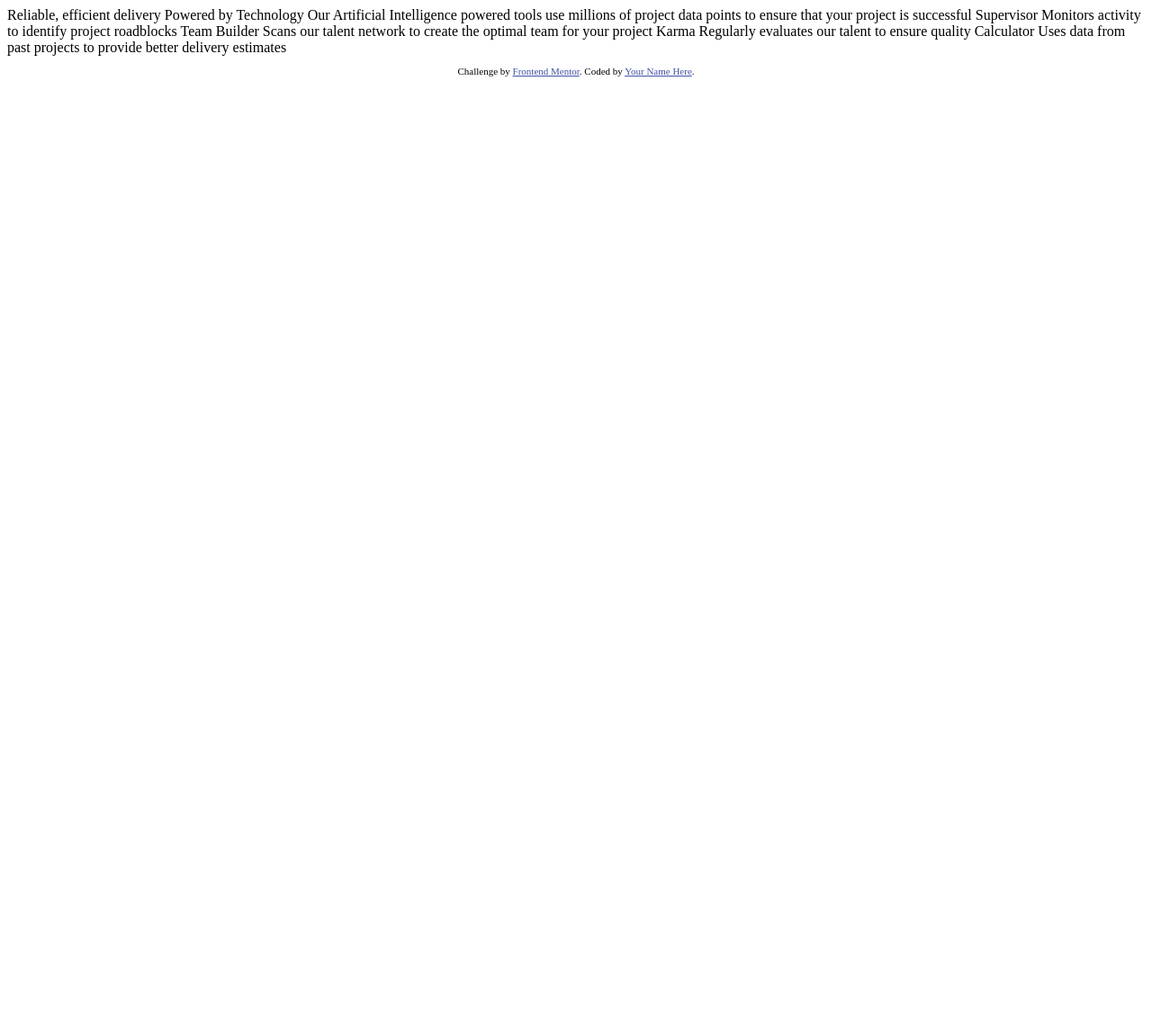
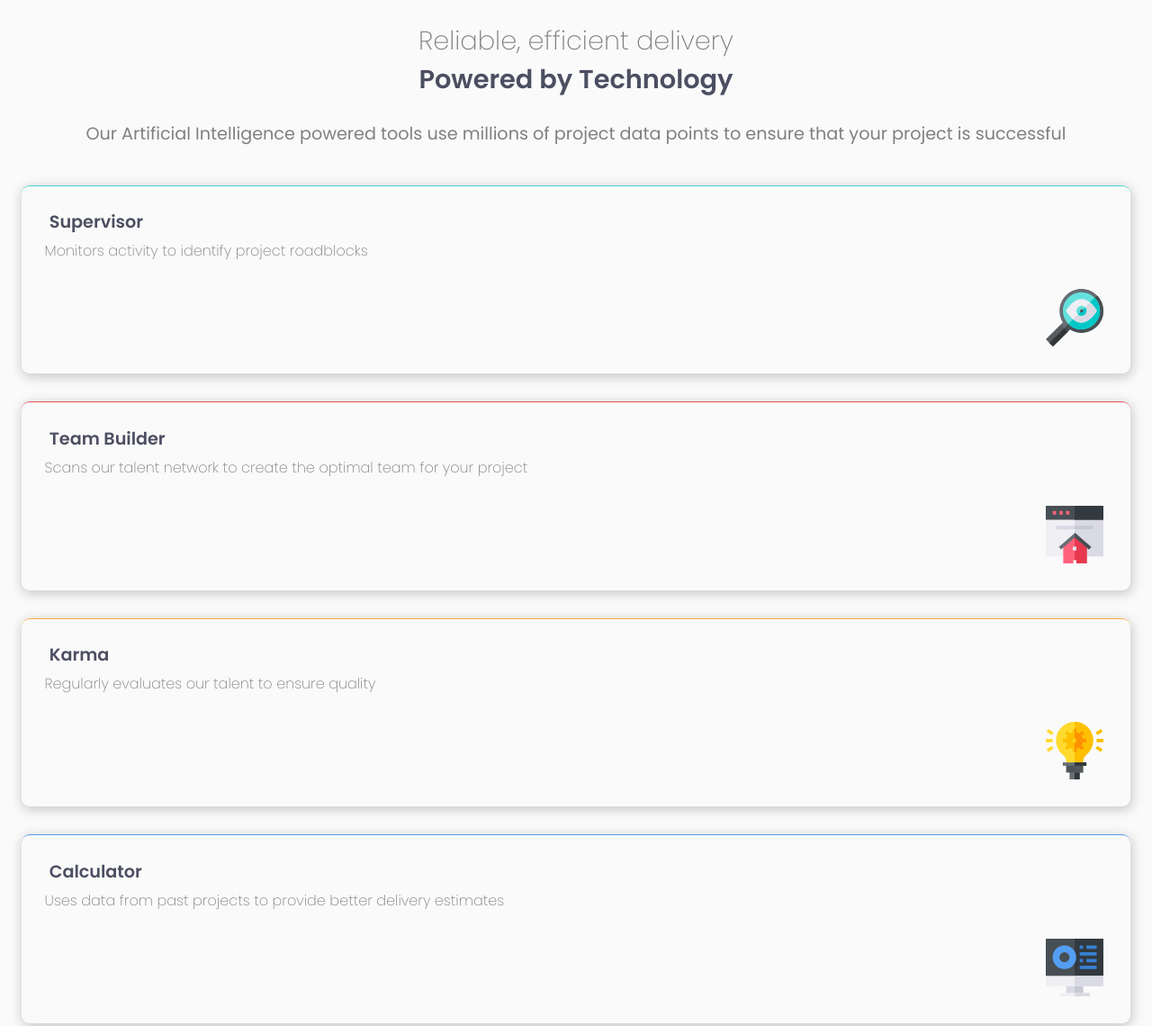
Before and after one commit to sejir76/four-card-feature-section-master, a plain HTML site: page index.html in a window 1280 px wide. Shown: the top 1140 px of the page at 90% size. Before the commit the page ends 800 px from the top, so only its background shows below. Drawn offline with Linux system fonts and the light colour scheme.

Commit message:
desarrollo

```diff
--- a/index.html
+++ b/index.html
@@ -1,45 +1,52 @@
 <!DOCTYPE html>
 <html lang="en">
-<head>
-  <meta charset="UTF-8">
-  <meta name="viewport" content="width=device-width, initial-scale=1.0"> <!-- displays site properly based on user's device -->
+	<head>
+		<meta charset="UTF-8" />
+		<meta name="viewport" content="width=device-width, initial-scale=1.0" />
+		<!-- displays site properly based on user's device -->
 
-  <link rel="icon" type="image/png" sizes="32x32" href="./images/favicon-32x32.png">
+		<link rel="icon" type="image/png" sizes="32x32" href="./images/favicon-32x32.png" />
 
-  <title>Frontend Mentor | Four card feature section</title>
+		<title>Frontend Mentor | Four card feature section</title>
 
-  <!-- Feel free to remove these styles or customise in your own stylesheet 👍 -->
-  <style>
-    .attribution { font-size: 11px; text-align: center; }
-    .attribution a { color: hsl(228, 45%, 44%); }
-  </style>
-</head>
-<body>
+		<link rel="stylesheet" href="main.css" />
+	</head>
+	<body>
+		<main class="principal">
 
-  Reliable, efficient delivery
-  Powered by Technology
+			<div class="superior">
+				<h2 class="cabecera light"> Reliable, efficient delivery</h2>
+				<h2 class="cabecera bold"> Powered by Technology</h2>
 
-  Our Artificial Intelligence powered tools use millions of project data points
-  to ensure that your project is successful
+				<p class="tools">
+					Our Artificial Intelligence powered tools use millions of project data points to ensure that your
+					project is successful</p
+				>
+			</div>
 
-  Supervisor
-  Monitors activity to identify project roadblocks
+			<div class="supervisor">
+        <h4>Supervisor</h4>
+        <p class="bloque supervisor___font "> Monitors activity to identify project roadblocks</p>
+        <img src="images/icon-supervisor.svg" alt="Supervisor" class="icon">
+        </div>
 
-  Team Builder
-  Scans our talent network to create the optimal team for your project
+			<div class="team">
+        <h4>Team Builder</h4>
+        <p class="bloque"> Scans our talent network to create the optimal team for your project</p>
+        <img src="images/icon-team-builder.svg" alt="Team" class="icon">
+      </div>
 
-  Karma
-  Regularly evaluates our talent to ensure quality
+			<div class="karma">
+        <h4>Karma</h4>
+        <p class="bloque"> Regularly evaluates our talent to ensure quality</p>
+        <img src="images/icon-karma.svg" alt="Karma" class="icon">
+      </div>
 
-  Calculator
-  Uses data from past projects to provide better delivery estimates
-
-
-  <footer>
-    <p class="attribution">
-      Challenge by <a href="https://www.frontendmentor.io?ref=challenge" target="_blank">Frontend Mentor</a>.
-      Coded by <a href="#">Your Name Here</a>.
-    </p>
-  </footer>
-</body>
+			<div class="calculator">
+        <h4>Calculator</h4>
+        <p class="bloque"> Uses data from past projects to provide better delivery estimates</p>
+        <img src="images/icon-calculator.svg" alt="Calculator" class="icon">
+      </div>
+		</main>
+	</body>
 </html>
--- /dev/null
+++ b/main.css
@@ -0,0 +1,128 @@
+@import url('https://fonts.googleapis.com/css2?family=Poppins:wght@200;400;600&display=swap');
+
+* {
+	box-sizing: border-box;
+}
+
+html,
+body {
+	height: 100%;
+	margin: 0;
+	padding: 0;
+}
+
+body {
+	background-color: hsl(0, 0%, 98%);
+    min-width: 375px;
+    font-family: 'Poppins', sans-serif;
+}
+
+main {
+    text-align: center;
+
+	display: grid;
+	grid-gap: 15px;
+
+    grid-template-areas: none;
+
+}
+
+.superior :first-of-type{
+	grid-area:span;
+
+
+}
+
+.supervisor {
+
+    border-top: 1px solid hsl(180, 62%, 55%);
+    border-radius: 9px;
+    box-shadow: 1px 3px 13px 1px rgba(0,0,0,0.2);
+    margin: 1vh 3vh;
+    background-color: hsl(0, 0%, 98%);
+	grid-area: span;
+}
+
+.team {
+    border-top: 1px solid hsl(0, 78%, 62%);
+    border-radius: 9px;
+    box-shadow: 1px 3px 13px 1px rgba(0,0,0,0.2);
+    margin: 1vh 3vh;
+    background-color:hsl(0, 0%, 98%);
+	grid-area: span;
+}
+
+.karma {
+    border-top: 1px solid hsl(34, 97%, 64%);
+    border-radius: 9px;
+    box-shadow: 1px 3px 13px 1px rgba(0,0,0,0.2);
+    margin: 1vh 3vh;
+    background-color:hsl(0, 0%, 98%);
+	grid-area: span;
+}
+
+.calculator {
+    border-top: 1px solid hsl(212, 86%, 64%);
+    border-radius: 9px;
+    box-shadow: 1px 3px 13px 1px rgba(0,0,0,0.2);
+    margin: 1vh 3vh;
+    background-color:hsl(0, 0%, 98%);
+	grid-area: span;
+    margin-bottom: 25px;
+}
+
+h4, .bloque{
+    text-align: left;
+    margin-left: 1.6em;
+    margin-bottom: 30px;
+
+}
+
+.bloque{
+    color: gray;
+    font-weight: 200;
+    margin-top: 0em;
+}
+
+h4{
+    font-size: 1.2rem;
+    font-weight: 600;
+    color:hsl(234, 12%, 34%);
+    margin-bottom: 5px;
+}
+
+.supervisor___font{
+    margin-right: 1px;
+}
+
+.icon{
+    margin: 0px 30px 30px 0px;
+    float: right;
+}
+
+.light{
+    font-weight: 200;
+    font-size: 1.8rem;
+    text-align: center;
+    margin-bottom: 0%;
+    color: gray;
+}
+
+.bold{
+    margin-top: 0%;
+    font-weight: 600;
+    font-size: 1.8rem;
+    color: hsl(234, 12%, 34%);
+}
+
+.tools{
+    text-align: center;
+    font-weight: 400;
+    margin: 20px;
+    font-size: 1.2rem;
+    color: gray;
+}
+
+@media screen and (min-width: 500px){
+
+}
```
